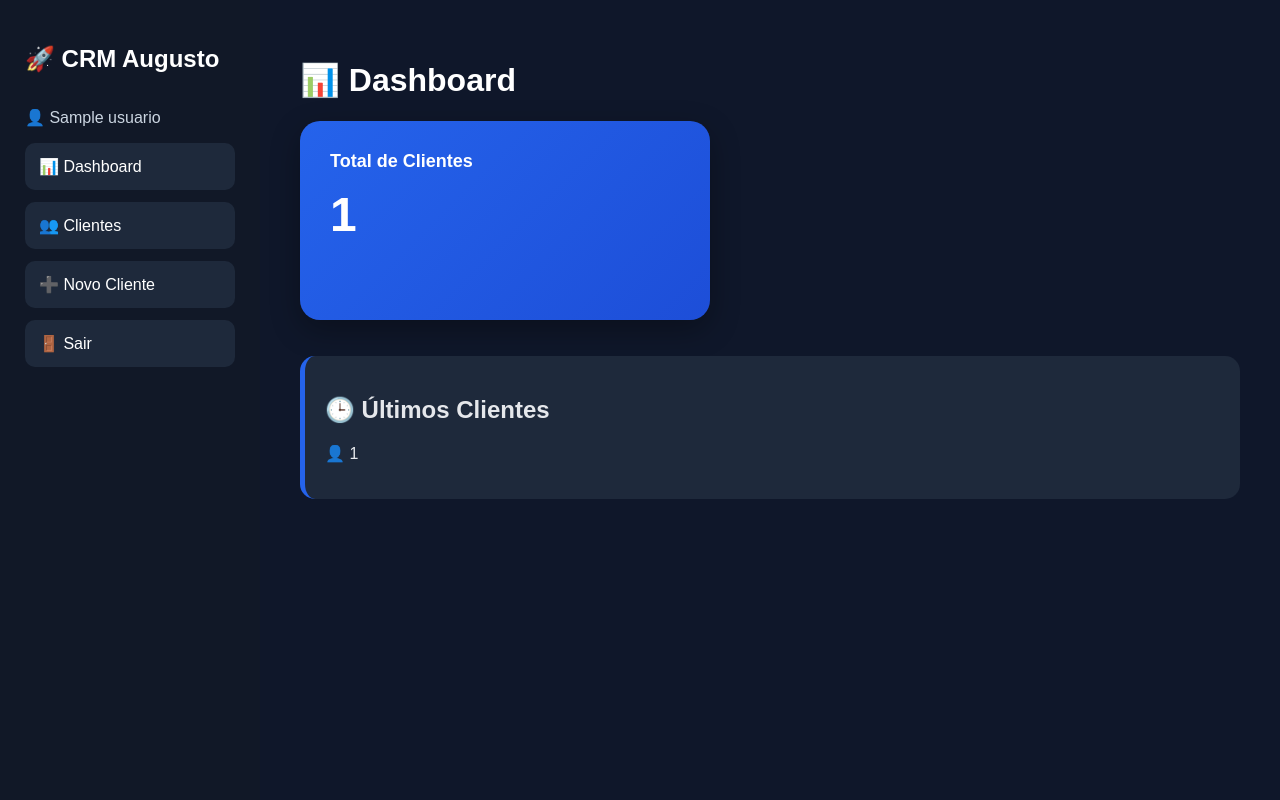
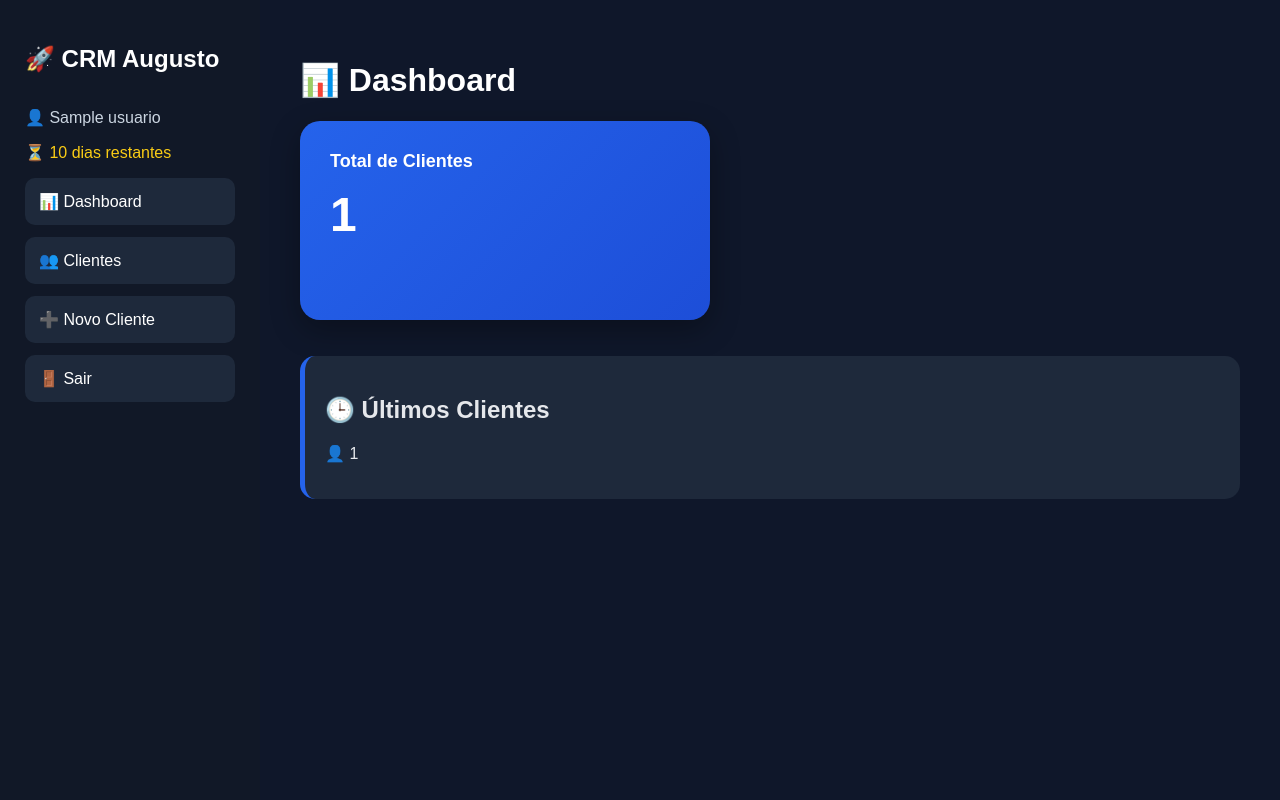
Before and after one commit to Augusto-dev-code/crm-Augusto, a Flask app: template templates/dashboard.html in a window 1280 px wide. Run offline with Flask 3, Linux system fonts and the light colour scheme; the template is opened without the code that fills it: most values are stand-ins (such as "Sample title", 1, 10 or a date in 2020).

Commit message:
Sistema de admin e dias restantes

```diff
--- a/app.py
+++ b/app.py
@@ -77,7 +77,6 @@ conn.commit()
 conn.close()
 
 
-
 @app.route("/")
 def home():
 
@@ -113,14 +112,47 @@ def home():
 
     ultimos_clientes = cursor.fetchall()
 
+    # Dados do usuário
+    cursor.execute(
+        """
+        SELECT data_expiracao, is_admin
+        FROM usuarios
+        WHERE usuario = ?
+        """,
+        (session["usuario"],)
+    )
+
+    dados_usuario = cursor.fetchone()
+
+    dias_restantes = None
+
+    if dados_usuario:
+
+        data_expiracao = dados_usuario[0]
+        is_admin = dados_usuario[1]
+
+        if is_admin == 1:
+            dias_restantes = "Administrador"
+
+        else:
+
+            dias = (
+                datetime.strptime(data_expiracao, "%Y-%m-%d")
+                - datetime.now()
+            ).days
+
+            dias_restantes = max(dias, 0)
+
     conn.close()
 
     return render_template(
         "dashboard.html",
         total_clientes=total_clientes,
         ultimos_clientes=ultimos_clientes,
-        usuario=session["usuario"]
+        usuario=session["usuario"],
+        dias_restantes=dias_restantes
     )
+
 
 @app.route("/cadastro")
 def cadastro():
--- a/templates/dashboard.html
+++ b/templates/dashboard.html
@@ -16,6 +16,14 @@
 
         <p style="color: #cbd5e1;">
     👤 {{ usuario }}
+</p>
+
+<p style="color: #facc15;">
+    {% if dias_restantes == "Administrador" %}
+        👑 Administrador
+    {% else %}
+        ⏳ {{ dias_restantes }} dias restantes
+    {% endif %}
 </p>
 
         <a href="/">📊 Dashboard</a>
```
